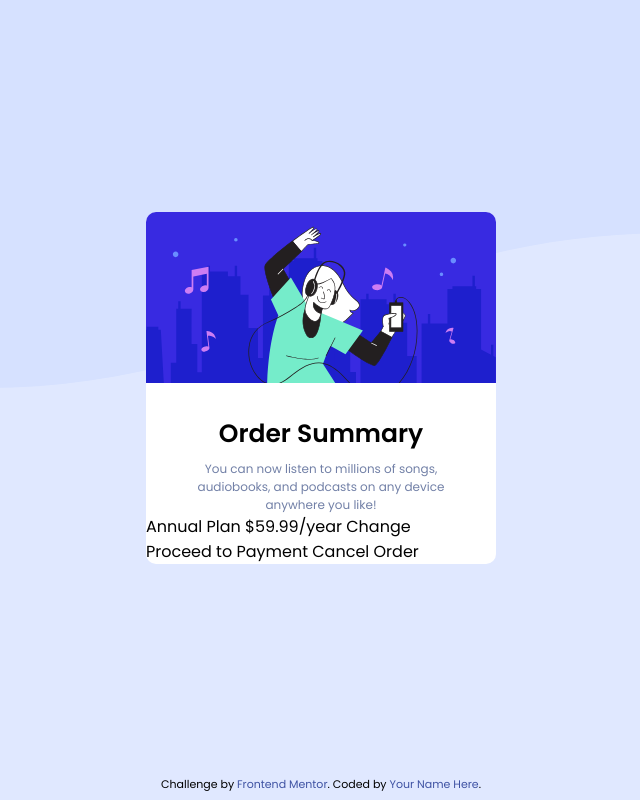
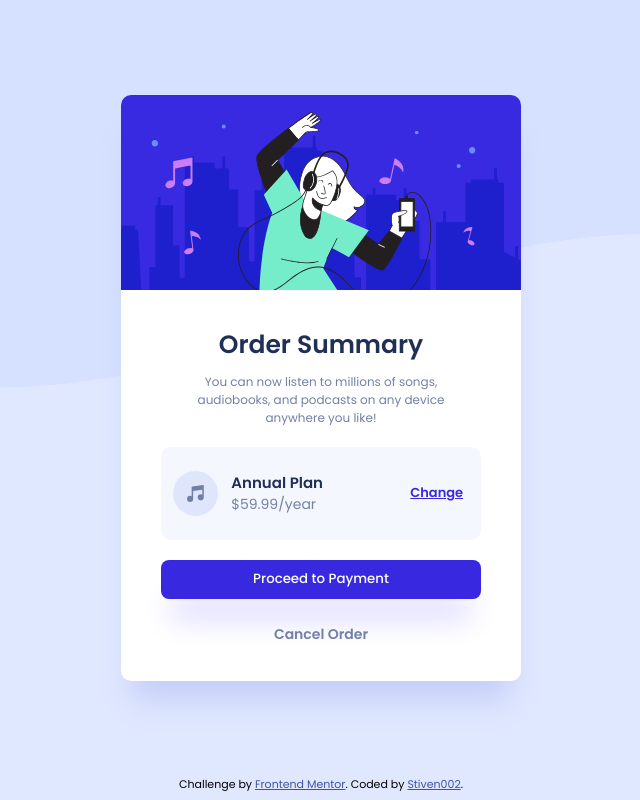
Before and after one commit to Stiven002/Order-summary-component, a plain HTML site: page index.html in a window 1280 px wide. Shown: the whole page, without its empty margins (319-959 px from the left). Drawn offline with Linux system fonts and the light colour scheme.

Commit message:
actualizando

```diff
--- a/index.html
+++ b/index.html
@@ -25,26 +25,36 @@
       </div>
 
       <div class="text">
+
         <h1>Order Summary</h1>
 
         <p> You can now listen to millions of songs, audiobooks, and podcasts on any
         device anywhere you like! </p>
       </div>
       <div class="plan">
-        Annual Plan
-        $59.99/year
 
-        Change
+        <div class="img">
+          <img src="images/icon-music.svg" alt="">
+        </div>
+        <div class="plan_text">
+          <h2>Annual Plan</h2>
+          <p>$59.99/year </p>
+        </div>
+        <div class="change">
+          <a href="#">Change </a>
+        </div>
       </div>
-      <div class="bottoms">
-        Proceed to Payment
-        Cancel Order
+      <div class="buttons">
+        <button class="button1">Proceed to Payment</button>
+        <h2>Cancel Order</h2>
       </div>
     </div>
   </main>
+  <footer>
   <div class="attribution">
     Challenge by <a href="https://www.frontendmentor.io?ref=challenge" target="_blank">Frontend Mentor</a>.
-    Coded by <a href="#">Your Name Here</a>.
+    Coded by <a href="https://www.frontendmentor.io/profile/Stiven002" target="_blank">Stiven002</a>.
   </div>
+</footer>
 </body>
 </html>
--- a/style/styles.css
+++ b/style/styles.css
@@ -4,7 +4,6 @@
     margin: 0;
     padding: 0;
     box-sizing: border-box;
-    text-decoration: none;
     font-family: 'Poppins', sans-serif;
 }
 
@@ -26,10 +25,12 @@ main{
 }
 
 .container{
-    width: 350px;
+    width: 400px;
     background-color: white;
     border-radius: 10px;
     overflow: hidden;
+    -webkit-box-shadow: 0px 29px 30px -10px #c5cef7;
+    box-shadow: 0px 29px 30px -10px #c5cef7;
 }
 
 .avatar{
@@ -51,10 +52,197 @@ main{
     margin-bottom: 3%;
     font-weight: 900;
     margin-top: 10%;
+    color: hsl(223, 47%, 23%);
 }
 
 .text p{
     font-size: 12px;
     color: hsl(224, 23%, 55%);
+}
 
+.plan{
+    width: 80%;
+    display: flex;
+    align-items: center;
+    background-color: hsl(225, 100%, 98%);
+    padding: 6% 3%;
+    margin-left: 10%;
+    margin-right: 10%;
+    border-radius: 10px;
+    margin-top: 5%;
+    justify-content: space-between;
 }
+
+
+
+.img{
+    width: 45px;
+    height: 45px;
+}
+
+.img img{
+    width: 100%;
+    height: 100%;
+}
+
+.plan_text{
+    margin-left: -10%;
+}
+
+.plan_text h2{
+    font-size: 15px;
+    color: hsl(223, 47%, 23%);
+}
+
+.plan_text p{
+    font-size: 14px;
+    color: hsl(224, 23%, 55%);
+}
+
+.change{
+    font-size: 13px;
+    font-weight: 700;
+    margin-left: 15%;
+    margin-right: 2%;
+}
+
+.change a{
+    color: hsl(245, 75%, 52%);
+}
+
+.change a:hover{
+    text-decoration: none;
+    color: #756af1;
+}
+
+.buttons{
+    width: 80%;
+    display: flex;
+    flex-direction: column;
+    margin-left: 10%;
+    margin-right: 10%;
+    margin-top: 5%;
+    margin-bottom: 5%;
+}
+
+
+.button1{
+    background-color: hsl(245, 75%, 52%);
+    color: white;
+    border: none;
+    border-radius: 8px;
+    padding: 3%;
+    font-weight: 500;
+    cursor: pointer;
+    margin-bottom: 3%;
+    -webkit-box-shadow: 0px 29px 30px -10px #d4d1ff;
+    box-shadow: 0px 29px 30px -10px #d4d1ff;
+}
+
+.button1:hover{
+    background-color: #756af1;
+    transition: .3s;
+}
+
+
+.buttons h2{
+    text-align: center;
+    font-size: 14px;
+    color: hsl(224, 23%, 55%);
+    margin-bottom: 5%;
+    margin-top: 5%;
+    font-family: 900;
+    cursor: pointer;
+}
+
+.buttons h2:hover{
+    color: hsl(223, 47%, 23%);
+    transition: .3s;
+}
+
+
+.attribution { font-size: 11px; text-align: center; }
+.attribution a { color: hsl(228, 45%, 44%); }
+.attribution a:hover{ text-decoration: none;}
+
+
+@media screen and (max-width: 900px) {
+
+    body{
+        background-image: url(../images/pattern-background-mobile.svg);
+    }
+}
+
+
+@media screen and (max-width: 500px) {
+
+    body{
+        background-image: url(../images/pattern-background-mobile.svg);
+    }
+}
+@media screen and (max-width: 400px) {
+
+    body{
+        background-image: url(../images/pattern-background-mobile.svg);
+    }
+
+    .container{
+        width: 360px;
+    }
+
+    .plan_text{
+        margin-left: -5%;
+    }
+}
+
+
+@media screen and (max-width: 380px) {
+
+    body{
+        background-image: url(../images/pattern-background-mobile.svg);
+    }
+
+    .container{
+        width: 340px;
+    }
+
+    .plan_text{
+        margin-left: -5%;
+    }
+}
+
+@media screen and (max-width: 380px) {
+
+    body{
+        background-image: url(../images/pattern-background-mobile.svg);
+    }
+
+    .container{
+        width: 270px;
+    }
+
+    .plan_text{
+        margin-left: 0%;
+    }
+
+    .text h1{
+        font-size: 20px;
+    }
+
+    .text p{
+        font-size: 10px;
+    }
+
+    .plan_text h2{
+        font-size: 12px;
+    }
+
+    .plan_text p{
+        font-size: 10px;
+    }
+
+    .change{
+        font-size: 12px;
+        margin-left: 10%;
+    }
+}
```
